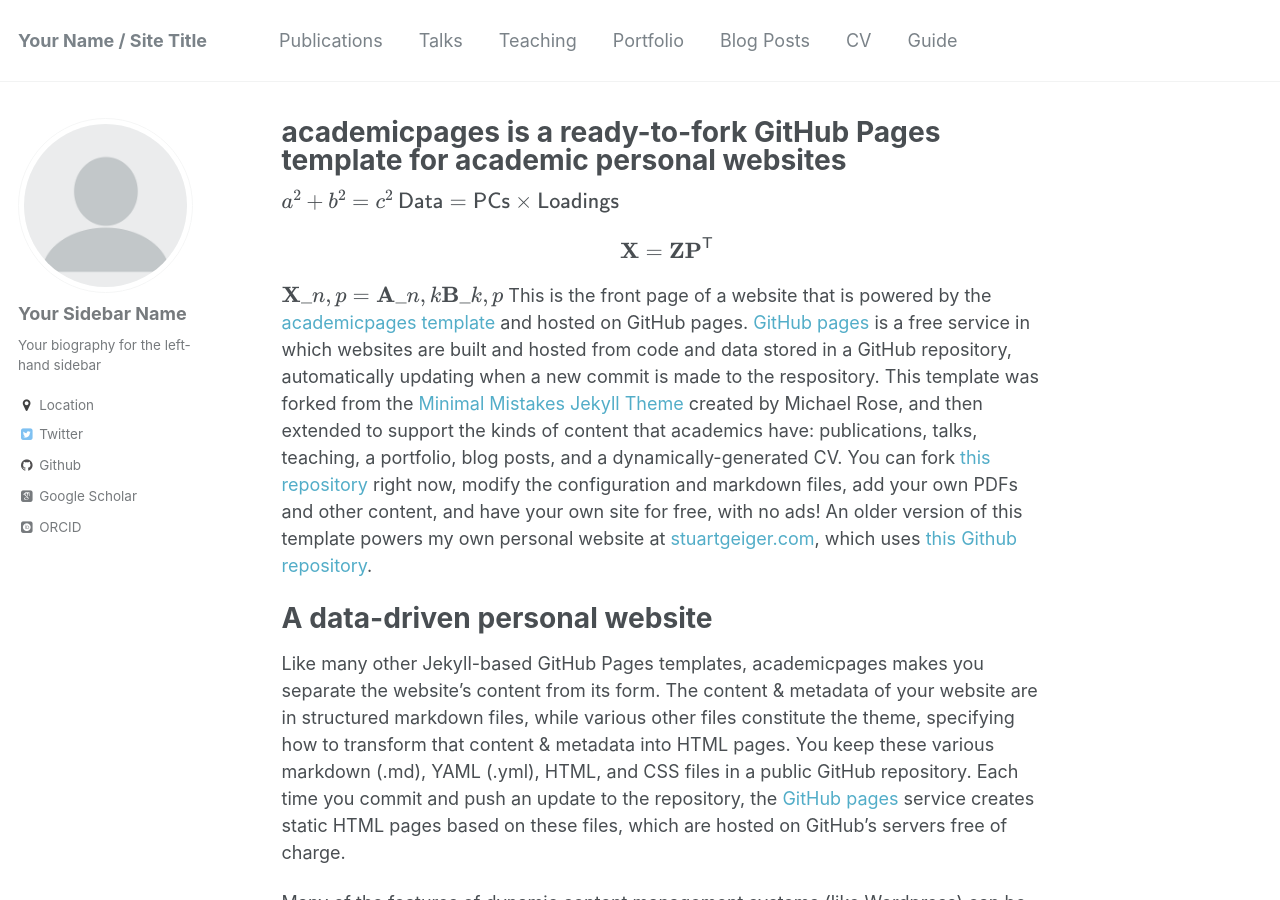
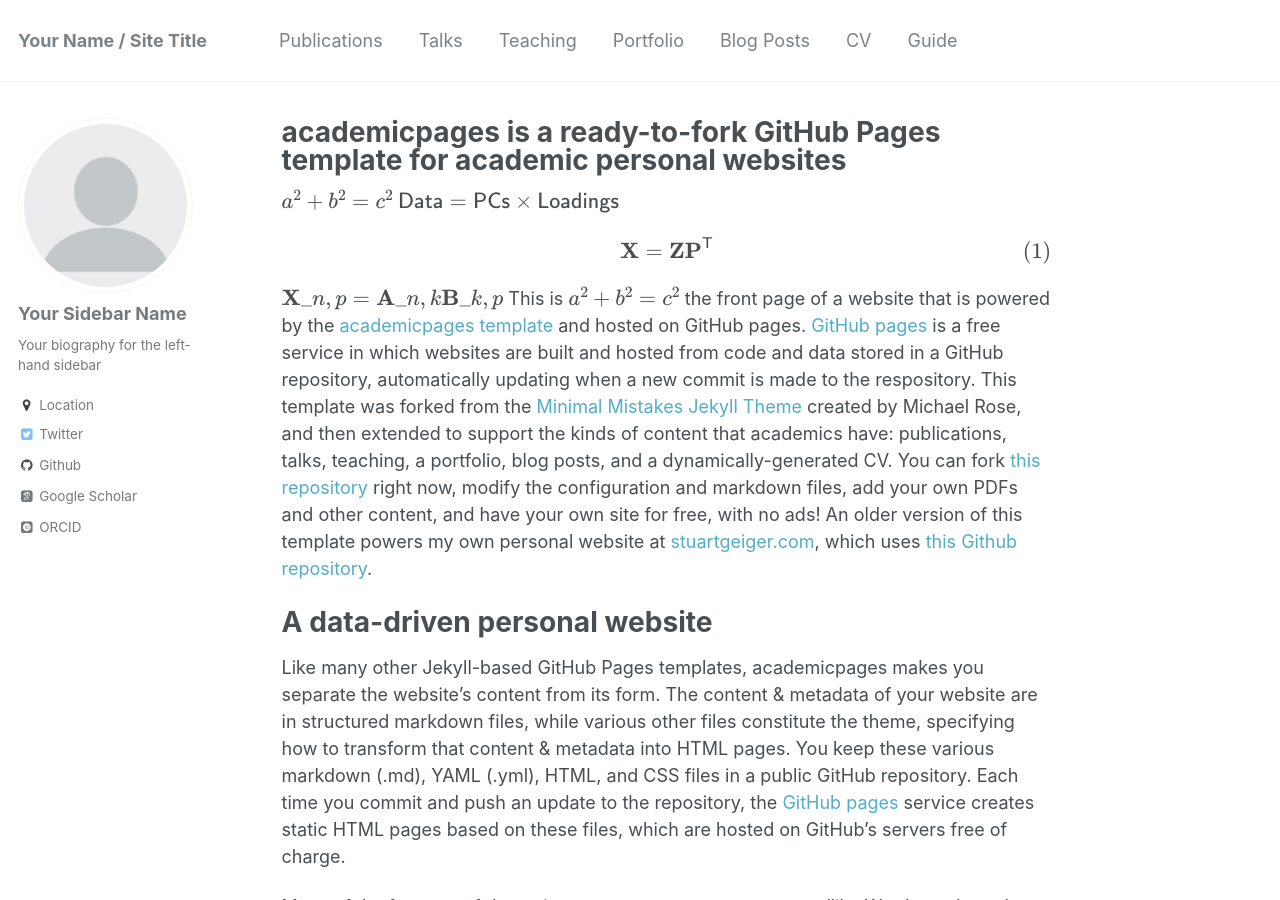
Before and after one commit to hs-macunaima/abbarreto.github.io, a Jekyll site: the page built from _pages/about.md, in a window 1280 px wide and 900 px high. Built offline with Jekyll 4.4.1, drawn with Linux system fonts in a browser that asks for light colours; some web fonts are replaced; Markdown is read by kramdown in place of the engine named in the settings; formulas are drawn with MathJax 3; part of the change alters nothing that is shown.

```diff
--- a/_includes/head.html
+++ b/_includes/head.html
@@ -14,6 +14,16 @@
 <script>
   document.documentElement.className = document.documentElement.className.replace(/\bno-js\b/g, '') + ' js ';
 </script>
+<script type="text/x-mathjax-config"> MathJax.Hub.Config({ TeX: { equationNumbers: { autoNumber: "all" } } }); </script>
+       <script type="text/x-mathjax-config">
+         MathJax.Hub.Config({
+           tex2jax: {
+             inlineMath: [ ['$','$'], ["\\(","\\)"] ],
+             processEscapes: true
+           }
+         });
+       </script>
+       <script src="https://cdn.mathjax.org/mathjax/latest/MathJax.js?config=TeX-AMS-MML_HTMLorMML" type="text/javascript"></script>
 
 <!-- For all browsers -->
 <link rel="stylesheet" href="{{ base_path }}/assets/css/main.css">
--- a/_layouts/default.html
+++ b/_layouts/default.html
@@ -9,6 +9,16 @@ layout: compress
   <head>
     {% include head.html %}
     {% include head/custom.html %}
+    <script type="text/x-mathjax-config"> MathJax.Hub.Config({ TeX: { equationNumbers: { autoNumber: "all" } } }); </script>
+       <script type="text/x-mathjax-config">
+         MathJax.Hub.Config({
+           tex2jax: {
+             inlineMath: [ ['$','$'], ["\\(","\\)"] ],
+             processEscapes: true
+           }
+         });
+       </script>
+       <script src="https://cdn.mathjax.org/mathjax/latest/MathJax.js?config=TeX-AMS-MML_HTMLorMML" type="text/javascript"></script>
   </head>
 
   <body>
--- a/_pages/about.md
+++ b/_pages/about.md
@@ -12,7 +12,7 @@ $$a^2 + b^2 = c^2$$
 $$ \mathsf{Data = PCs} \times \mathsf{Loadings} $$
 \\[ \mathbf{X} = \mathbf{Z} \mathbf{P^\mathsf{T}} \\]
 $$ \mathbf{X}\_{n,p} = \mathbf{A}\_{n,k} \mathbf{B}\_{k,p} $$
-This is the front page of a website that is powered by the [academicpages template](https://github.com/academicpages/academicpages.github.io) and hosted on GitHub pages. [GitHub pages](https://pages.github.com) is a free service in which websites are built and hosted from code and data stored in a GitHub repository, automatically updating when a new commit is made to the respository. This template was forked from the [Minimal Mistakes Jekyll Theme](https://mmistakes.github.io/minimal-mistakes/) created by Michael Rose, and then extended to support the kinds of content that academics have: publications, talks, teaching, a portfolio, blog posts, and a dynamically-generated CV. You can fork [this repository](https://github.com/academicpages/academicpages.github.io) right now, modify the configuration and markdown files, add your own PDFs and other content, and have your own site for free, with no ads! An older version of this template powers my own personal website at [stuartgeiger.com](http://stuartgeiger.com), which uses [this Github repository](https://github.com/staeiou/staeiou.github.io).
+This is $ a^2 + b^2 = c^2 $ the front page of a website that is powered by the [academicpages template](https://github.com/academicpages/academicpages.github.io) and hosted on GitHub pages. [GitHub pages](https://pages.github.com) is a free service in which websites are built and hosted from code and data stored in a GitHub repository, automatically updating when a new commit is made to the respository. This template was forked from the [Minimal Mistakes Jekyll Theme](https://mmistakes.github.io/minimal-mistakes/) created by Michael Rose, and then extended to support the kinds of content that academics have: publications, talks, teaching, a portfolio, blog posts, and a dynamically-generated CV. You can fork [this repository](https://github.com/academicpages/academicpages.github.io) right now, modify the configuration and markdown files, add your own PDFs and other content, and have your own site for free, with no ads! An older version of this template powers my own personal website at [stuartgeiger.com](http://stuartgeiger.com), which uses [this Github repository](https://github.com/staeiou/staeiou.github.io).
 
 A data-driven personal website
 ======
```
